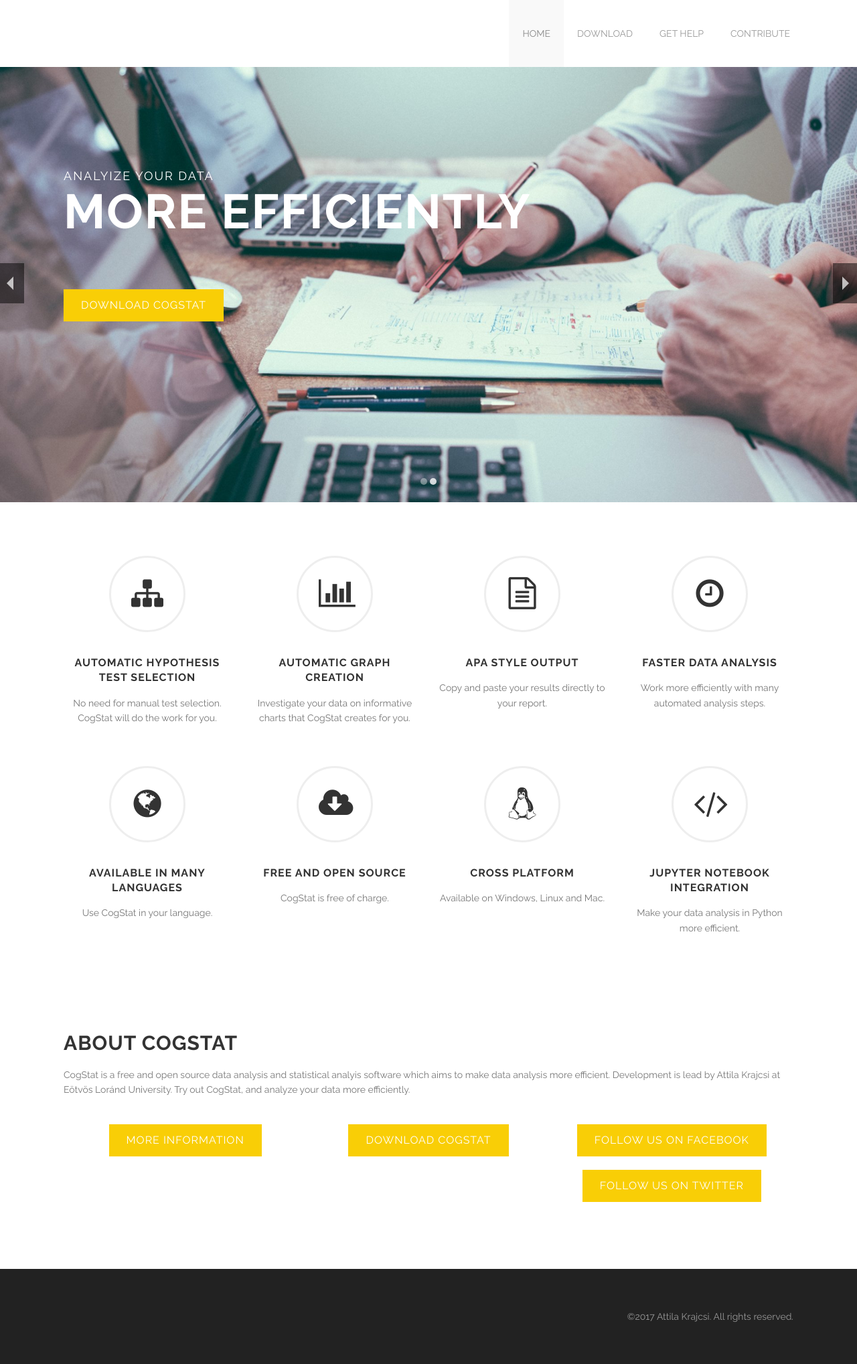
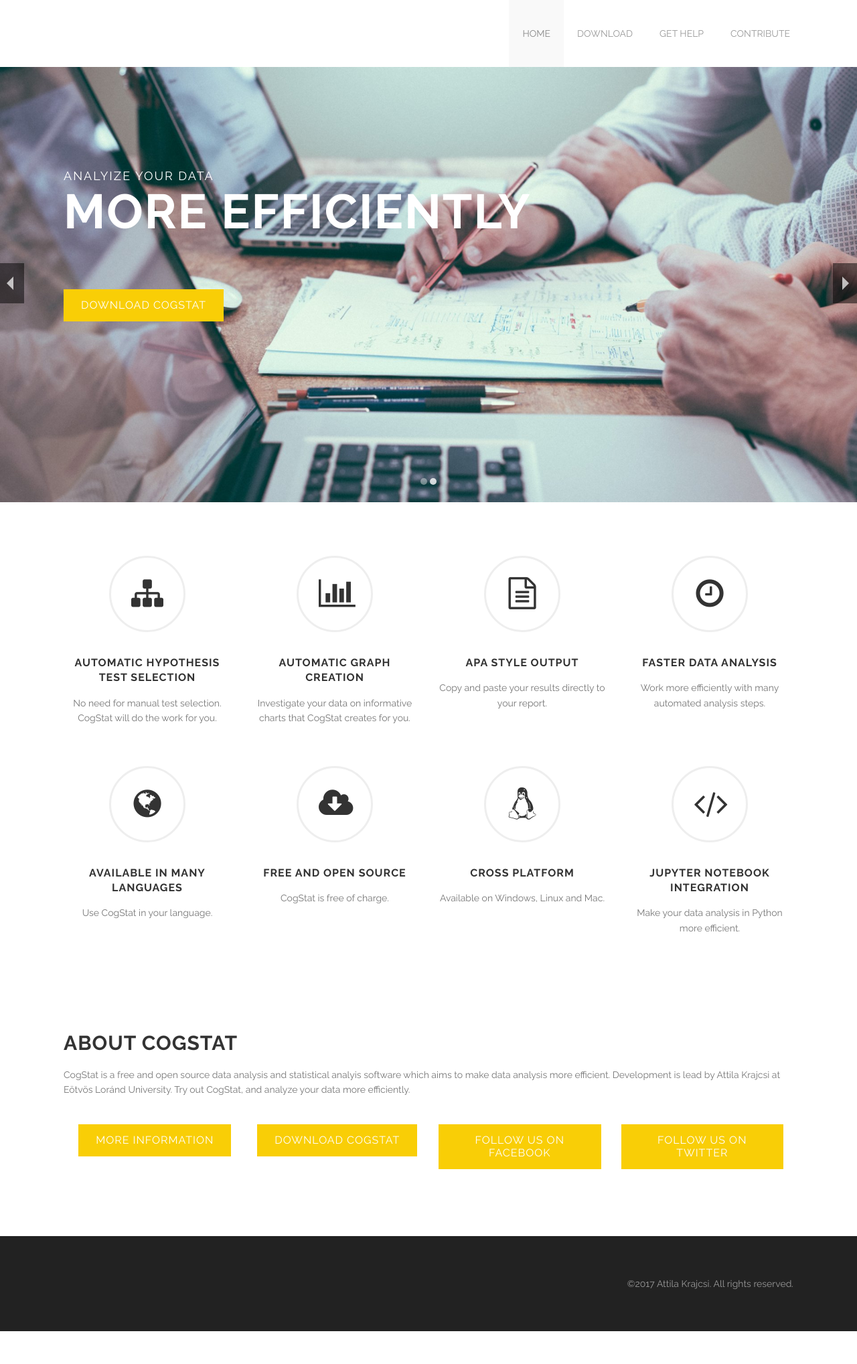
Before and after one commit to cogstat/cogstat_website, a Jekyll site: the page built from index.html, in a window 1280 px wide. Shown: the whole page at 67% size. Built offline with Jekyll 4.4.1, drawn with Linux system fonts in a browser that asks for light colours; the list of posts is cut into pages by our own code; after the commit the page ends 1988 px from its top, so only the background shows below that.

Commit message:
Update index.html

```diff
--- a/index.html
+++ b/index.html
@@ -128,16 +128,16 @@
       CogStat is a free and open source data analysis and statistical analyis software which aims to make data analysis more efficient. Development is lead by Attila Krajcsi at Eötvös Loránd University. Try out CogStat, and analyze your data more efficiently.
       </p>
       <div class='spacing'></div>
-      <div class="medium-4 large-4 columns" align="center">
+      <div class="medium-3 large-3 columns" align="center">
         <a class='button' href='https://github.com/cogstat/cogstat/wiki'>More information</a>
       </div>
-      <div class="medium-4 large-4 columns" align="center">
+      <div class="medium-3 large-3 columns" align="center">
         <a class='button' href='download.html'>Download CogStat</a>
       </div>
-      <div class="medium-4 large-4 columns" align="center">
+      <div class="medium-3 large-3 columns" align="center">
         <a class='button' href='https://www.facebook.com/cogstat/'>Follow us on Facebook</a>
       </div>
-      <div class="medium-4 large-4 columns" align="center">
+      <div class="medium-3 large-3 columns" align="center">
         <a class='button' href='https://twitter.com/CogStat'>Follow us on Twitter</a>
       </div>
     </div>
```
